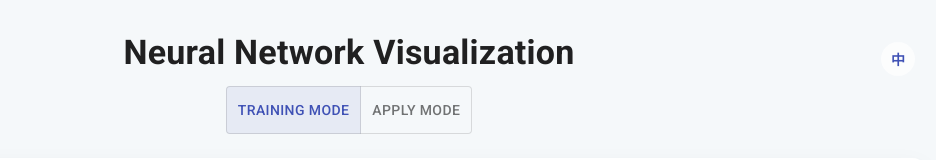
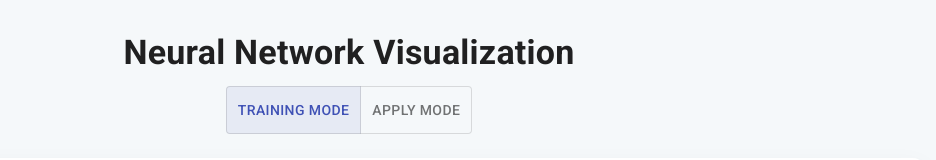
Before and after one commit to DrGGao/NeuralNetworkSimulator, a React (Create React App) app: page / in a window 1280 px wide. Shown: the top 160 px of the page, without its empty margins (291-1227 px from the left). Built offline with nearby package versions, Linux system fonts and the light colour scheme.

Commit message:
Create English-only version: disable language toggle, set Chinese translations to empty, translate Chinese comments to English

```diff
--- a/src/components/LanguageToggle.js
+++ b/src/components/LanguageToggle.js
@@ -1,59 +1,13 @@
 import React from 'react';
-import { IconButton, Tooltip, Box } from '@mui/material';
 import { useLanguage } from '../utils/languageContext';
 
-// Language icons
-const EnglishIcon = () => (
-  <Box sx={{
-    width: 24,
-    height: 24,
-    display: 'flex',
-    alignItems: 'center',
-    justifyContent: 'center',
-    fontWeight: 'bold',
-    fontSize: '14px'
-  }}>
-    EN
-  </Box>
-);
+// Empty component - no language toggle in English-only version
+const LanguageToggle = () => {
+  // We still use the context to prevent any potential errors in parent components
+  useLanguage();
 
-const ChineseIcon = () => (
-  <Box sx={{
-    width: 24,
-    height: 24,
-    display: 'flex',
-    alignItems: 'center',
-    justifyContent: 'center',
-    fontWeight: 'bold',
-    fontSize: '14px'
-  }}>
-    中
-  </Box>
-);
-
-const LanguageToggle = () => {
-  const { language, toggleLanguage } = useLanguage();
-
-  return (
-    <Tooltip title={language === 'en' ? '切换到中文' : 'Switch to English'}>
-      <IconButton
-        onClick={toggleLanguage}
-        color="primary"
-        size="small"
-        sx={{
-          position: 'absolute',
-          top: '10px',
-          right: '10px',
-          bgcolor: 'rgba(255, 255, 255, 0.7)',
-          '&:hover': {
-            bgcolor: 'rgba(255, 255, 255, 0.9)',
-          }
-        }}
-      >
-        {language === 'en' ? <ChineseIcon /> : <EnglishIcon />}
-      </IconButton>
-    </Tooltip>
-  );
+  // Return null (no UI rendered)
+  return null;
 };
 
 export default LanguageToggle;
--- a/src/components/NetworkLayer.js
+++ b/src/components/NetworkLayer.js
@@ -52,7 +52,7 @@ const NetworkLayer = ({
       </LayerTitle>
       <NodesContainer>
         {Array.from({ length: size }).map((_, i) => {
-          // 如果传入了visibleNodes，则使用它来控制每个节点的可见性
+          // If visibleNodes is provided, use it to control the visibility of each node
           const nodeVisible = visibleNodes ? visibleNodes[i] : visible;
 
           return (
--- a/src/components/NeuralNetworkSimulator.js
+++ b/src/components/NeuralNetworkSimulator.js
@@ -28,7 +28,7 @@ const NetworkContainer = styled(Paper)(({ theme }) => ({
   width: '100%',
 }));
 
-// 创建一个样式化的按钮组件
+// Create a styled button component
 const StyledButton = styled(Button)(({ theme }) => ({
   margin: theme.spacing(0, 1),
   padding: theme.spacing(1, 3),
@@ -249,7 +249,7 @@ const NeuralNetworkSimulator = () => {
       W2: weights.W2.map(row => [...row])
     });
 
-    // 计算反向传播
+    // Calculate backpropagation
     const { newW1, newW2 } = backwardPropagation(
       inputs,
       layerOutputs.A1,
@@ -260,12 +260,12 @@ const NeuralNetworkSimulator = () => {
       learningRate
     );
 
-    // 实现分阶段反向传播动画
+    // Implement phased backpropagation animation
 
-    // 第一阶段：输出层到隐藏层（W2权重更新）
+    // Phase 1: Output layer to hidden layer (W2 weights update)
     setAnimationPhase('backward-phase1');
 
-    // 创建视觉提示
+    // Create visual cue
     const statusMessage = document.createElement('div');
     statusMessage.style.position = 'fixed';
     statusMessage.style.top = '10px';
@@ -280,56 +280,56 @@ const NeuralNetworkSimulator = () => {
     statusMessage.style.zIndex = '1000';
     statusMessage.style.transition = 'opacity 0.5s';
     statusMessage.id = 'phase-status';
-    statusMessage.textContent = t('backpropagationPhase1'); // "第一阶段：输出层到隐藏层的反向传播"
+    statusMessage.textContent = t('backpropagationPhase1'); // "Step 1: Output Layer to Hidden Layer Backpropagation"
     document.body.appendChild(statusMessage);
 
-    // 加快动画速度50%：将2秒延迟改为1秒
+    // Speed up animation by 50%: change 2 second delay to 1 second
     setTimeout(() => {
-      // 只更新W2权重
+      // Only update W2 weights
       setWeights({
-        W1: weights.W1, // 保持W1不变
-        W2: newW2       // 只更新W2
+        W1: weights.W1, // Keep W1 unchanged
+        W2: newW2       // Only update W2
       });
 
-      // 加快动画速度50%：将5秒延迟改为2.5秒
+      // Speed up animation by 50%: change 5 second delay to 2.5 seconds
       setTimeout(() => {
-        // 更新视觉提示
+        // Update visual cue
         const phaseStatus = document.getElementById('phase-status');
         if (phaseStatus) {
-          phaseStatus.textContent = t('backpropagationPhase2'); // "第二阶段：隐藏层到输入层的反向传播"
+          phaseStatus.textContent = t('backpropagationPhase2'); // "Step 2: Hidden Layer to Input Layer Backpropagation"
         }
 
-        // 设置第二阶段动画状态
+        // Set second phase animation state
         setAnimationPhase('backward-phase2');
 
-        // 保存W2的新值和W1的原始值
+        // Save new W2 value and original W1 value
         setOldWeights({
           W1: weights.W1.map(row => [...row]),
           W2: newW2.map(row => [...row])
         });
 
-        // 加快动画速度50%：将2秒延迟改为1秒
+        // Speed up animation by 50%: change 2 second delay to 1 second
         setTimeout(() => {
-          // 完成所有权重更新
+          // Complete all weight updates
           setWeights({
             W1: newW1,
             W2: newW2
           });
 
-          // 加快动画速度50%：将5秒延迟改为2.5秒
+          // Speed up animation by 50%: change 5 second delay to 2.5 seconds
           setTimeout(() => {
-            // 移除视觉提示
+            // Remove visual cue
             const phaseStatus = document.getElementById('phase-status');
             if (phaseStatus) {
               phaseStatus.style.opacity = '0';
               setTimeout(() => phaseStatus.remove(), 500);
             }
 
-            // 结束动画阶段
+            // End animation phase
             setAnimationPhase(null);
             setOldWeights(null);
 
-            // 重新启用前向传播按钮，禁用反向传播按钮
+            // Re-enable forward propagation button, disable backward propagation button
             setForwardDisabled(false);
             setBackwardDisabled(true);
           }, 2500);
@@ -465,19 +465,19 @@ const NeuralNetworkSimulator = () => {
 
   // Reset state
   const resetState = () => {
-    // 确保无论在什么模式下，所有层都始终可见
+    // Ensure all layers are always visible regardless of mode
     setVisibleLayers({ input: true, hidden: true, output: true });
 
-    // 清空层输出
+    // Clear layer outputs
     setLayerOutputs({ A1: [0, 0, 0], A2: [0] });
 
-    // 确保所有节点都可见
+    // Ensure all nodes are visible
     setVisibleNodes({
       hidden: [true, true, true],
       output: [true]
     });
 
-    // 重置连接的可见性（可以选择是否也显示它们）
+    // Reset connection visibility (can choose whether to show them too)
     setVisibleConnections({
       inputToHidden: [[false, false], [false, false], [false, false]],
       hiddenToOutput: [[false, false, false]]
@@ -574,10 +574,10 @@ const NeuralNetworkSimulator = () => {
             <TargetValueDisplay targetValue={targetValue} mode={mode} />
           </Box>
 
-          {/* 添加分隔线 */}
+          {/* Add divider */}
           <Divider sx={{ my: 1.5, width: '100%' }} />
 
-          {/* 添加按钮到神经网络图内 */}
+          {/* Add buttons to neural network container */}
           <Box sx={{ display: 'flex', justifyContent: 'center', my: 1.5 }}>
             {mode === "train" ? (
               <>
--- a/src/utils/languageContext.js
+++ b/src/utils/languageContext.js
@@ -1,4 +1,4 @@
-import React, { createContext, useState, useContext, useEffect } from 'react';
+import React, { createContext, useState, useContext } from 'react';
 
 // Create language context
 export const LanguageContext = createContext();
@@ -45,59 +45,52 @@ export const translations = {
   },
   zh: {
     // App
-    appTitle: '神经网络 工作原理',
+    appTitle: '',
 
     // Modes
-    trainingMode: '训练模式',
-    applyMode: '应用模式',
+    trainingMode: '',
+    applyMode: '',
 
     // Controls
-    inputs: '输入',
-    input1: '输入值 1',
-    input2: '输入值 2',
-    learningRate: '学习率',
-    targetValue: '目标值',
-    outputValue: '输出值',
-    calculatedFromNetwork: '网络计算得出',
+    inputs: '',
+    input1: '',
+    input2: '',
+    learningRate: '',
+    targetValue: '',
+    outputValue: '',
+    calculatedFromNetwork: '',
 
     // Buttons
-    forwardPropagation: '前向传播',
-    backwardPropagation: '反向传播',
-    applyNetwork: '应用网络',
+    forwardPropagation: '',
+    backwardPropagation: '',
+    applyNetwork: '',
 
     // Weights initialization
-    weightsInitialization: '权重初始化',
-    goodInitialization: '良好初始化',
-    badInitialization: '不良初始化',
-    reset: '重置',
+    weightsInitialization: '',
+    goodInitialization: '',
+    badInitialization: '',
+    reset: '',
 
     // Layers
-    inputLayer: '输入层',
-    hiddenLayer: '隐藏层',
-    outputLayer: '输出层',
-    targetOutputValue: '目标输出值',
+    inputLayer: '',
+    hiddenLayer: '',
+    outputLayer: '',
+    targetOutputValue: '',
 
     // Backpropagation phases
-    backpropagationPhase1: '第一阶段：输出层到隐藏层的反向传播',
-    backpropagationPhase2: '第二阶段：隐藏层到输入层的反向传播',
+    backpropagationPhase1: '',
+    backpropagationPhase2: '',
   }
 };
 
-// Language provider component
+// Language provider component - English only
 export const LanguageProvider = ({ children }) => {
-  // Get initial language from local storage, default to English if not found
-  const [language, setLanguage] = useState(() => {
-    const savedLanguage = localStorage.getItem('language');
-    return savedLanguage || 'en';
-  });
+  // Fixed to English
+  const [language] = useState('en');
 
-  // Toggle language function
+  // Disabled toggle function (no-op)
   const toggleLanguage = () => {
-    setLanguage(prevLang => {
-      const newLang = prevLang === 'en' ? 'zh' : 'en';
-      localStorage.setItem('language', newLang);
-      return newLang;
-    });
+    // Disabled - does nothing
   };
 
   // Translation lookup function
--- a/src/utils/neuralNetworkUtils.js
+++ b/src/utils/neuralNetworkUtils.js
@@ -31,7 +31,7 @@ export const ReLUDerivative = (x) => {
 export const forwardPropagation = (inputs, weights) => {
   const { W1, W2 } = weights;
 
-  // 确保输入不含NaN值
+  // Ensure inputs don't contain NaN values
   const safeInputs = inputs.map(input => isNaN(input) ? 0 : input);
 
   console.log('Forward propagation inputs:', safeInputs);
@@ -62,7 +62,7 @@ export const forwardPropagation = (inputs, weights) => {
       console.log(`W2[${idx}][${i}] * A1[${i}] = ${weight} * ${a1} = ${product}`);
       if (isNaN(product)) {
         console.error('NaN detected in product calculation!');
-        return sum; // 忽略NaN值
+        return sum; // Ignore NaN values
       }
       return isNaN(sum + product) ? sum : sum + product;
     }, 0);
```
